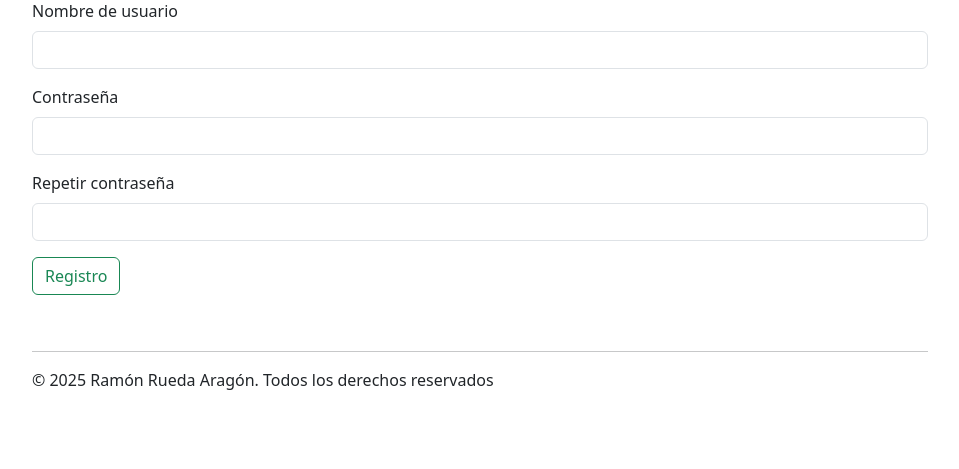
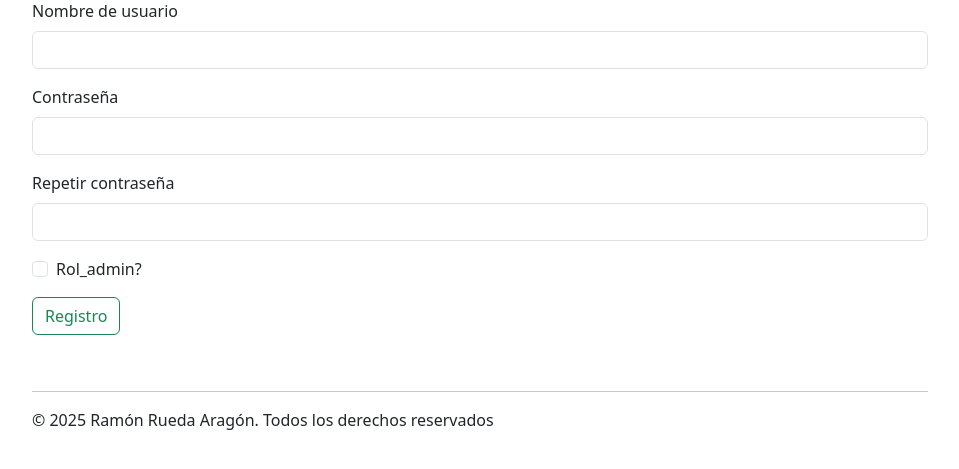
Before and after one commit to rrueda3/agenda, a Flask app: template app/templates/registro.html in a window 1280 px wide. Shown: the part 256-725 px from the top of the page, without its empty margins (160-1119 px from the left). Run offline with Flask 3, Linux system fonts and the light colour scheme; the template is opened without the code that fills it: values that come from a table or form of the project are taken from there, others are empty; some libraries are stand-ins or nearby versions.

Commit message:
roladmin2

```diff
--- a/app/templates/registro.html
+++ b/app/templates/registro.html
@@ -12,6 +12,7 @@
         <p>{{ render_field(form.username, form_type='horizontal', horizontal_columns=('md', 2 ,2)) }}</p>
         <p>{{ render_field(form.password, form_type='horizontal', horizontal_columns=('md', 2 ,2)) }}</p>
         <p>{{ render_field(form.repetir_password, form_type='horizontal', horizontal_columns=('md', 2 ,2)) }}</p>
+        <p>{{ render_field(form.role_admin, form_type='horizontal') }}</p>
         <p>{{ render_field(form.submit, button_style='outline-success') }}</p>
     </form>
 {% endblock %}
```
